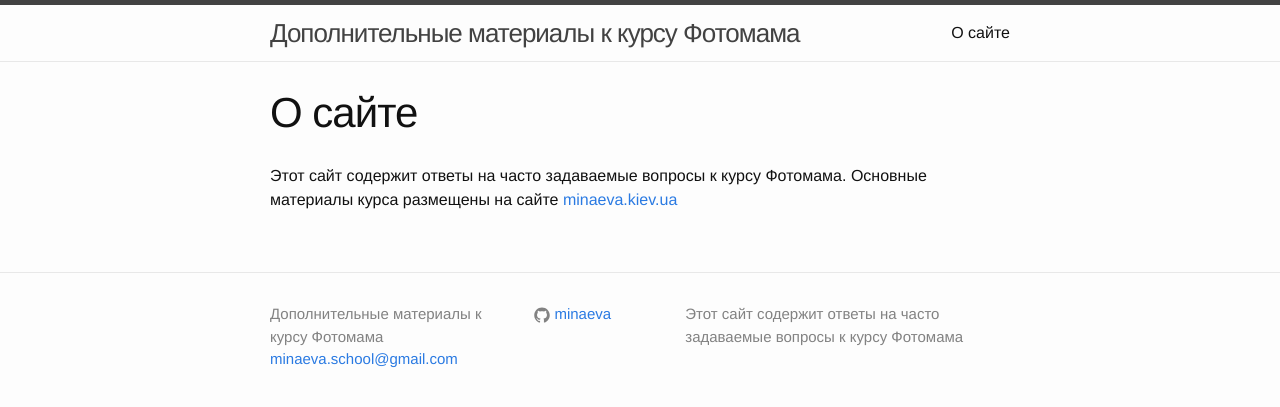
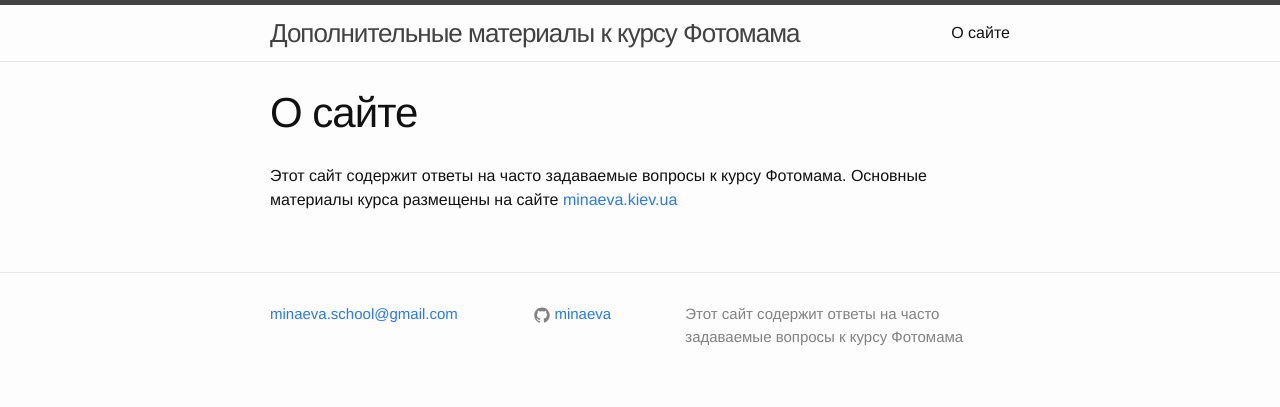
Before and after one commit to minaeva/minaeva.github.io, a Jekyll site: the page built from about.md, in a window 1280 px wide. Shown: the top 407 px of the page. Built offline with Jekyll 4.4.1, drawn with Linux system fonts in a browser that asks for light colours.

Commit message:
Update footer.html

```diff
--- a/_includes/footer.html
+++ b/_includes/footer.html
@@ -7,7 +7,7 @@
     <div class="footer-col-wrapper">
       <div class="footer-col  footer-col-1">
         <ul class="contact-list">
-          <li>{{ site.title }}</li>
+          <!-- <li>{{ site.title }}</li> --->
           <li><a href="mailto:{{ site.email }}">{{ site.email }}</a></li>
         </ul>
       </div>
```
